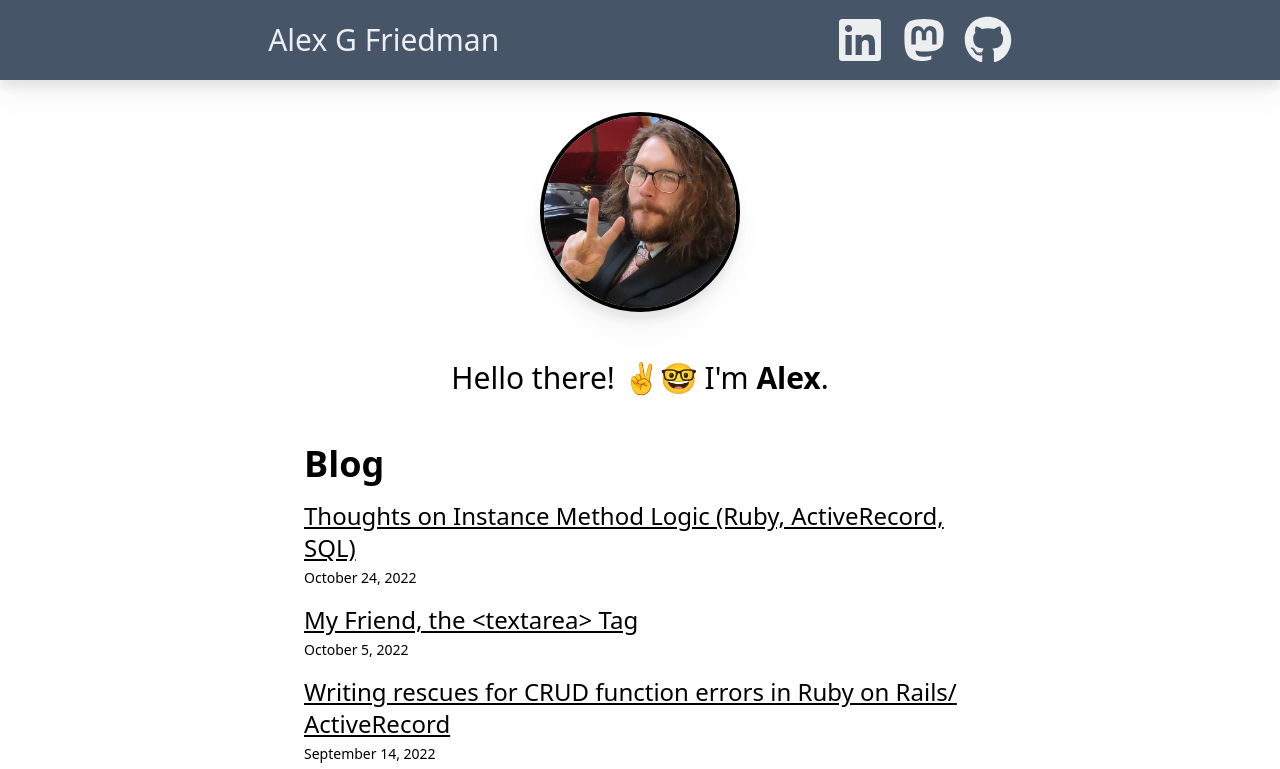
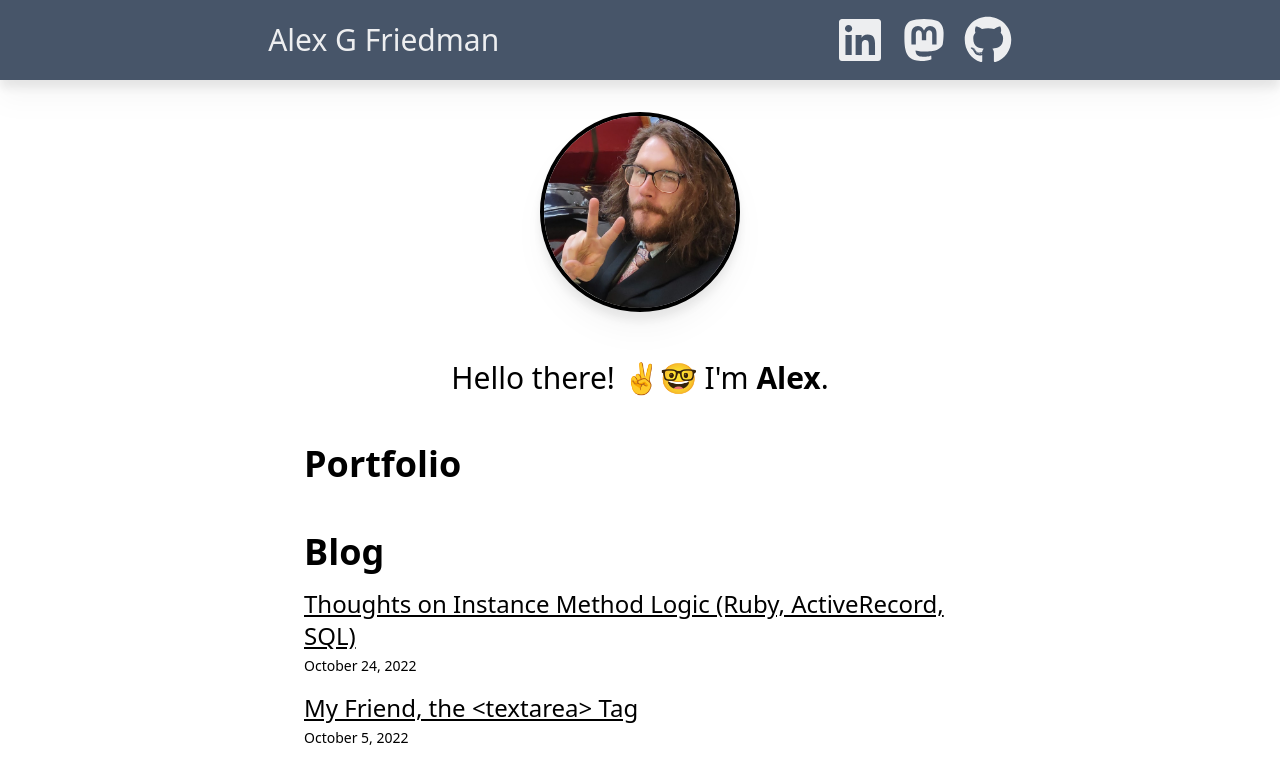
Before and after one commit to friedmanalexg/blog-nextjs-13, a Next.js app: page / in a window 1280 px wide. Shown: the top 769 px of the page. Built offline with nearby package versions, Linux system fonts and the light colour scheme.

Commit message:
portfolio component rendering

```diff
--- /dev/null
+++ b/app/components/Portfolio.tsx
@@ -0,0 +1,12 @@
+import React from 'react'
+
+const Portfolio = () => {
+  return (
+    <section className='mt-6 mx-auto max-w-2xl'>
+    <h2 className='text-4xl font-bold dark:text-white/90'>Portfolio</h2>
+    <p className='text-white'>Here is a sampling of my software development work.</p>
+    </section>
+  )
+}
+
+export default Portfolio
--- a/app/page.tsx
+++ b/app/page.tsx
@@ -1,3 +1,4 @@
+import Portfolio from "./components/Portfolio"
 import Posts from "./components/Posts"
 
 export default function Home() {
@@ -9,6 +10,7 @@ export default function Home() {
           I'm <span className="font-bold">Alex</span>.
         </span>
       </p>
+      <Portfolio/>
       <Posts />
     </main>
   )
```
